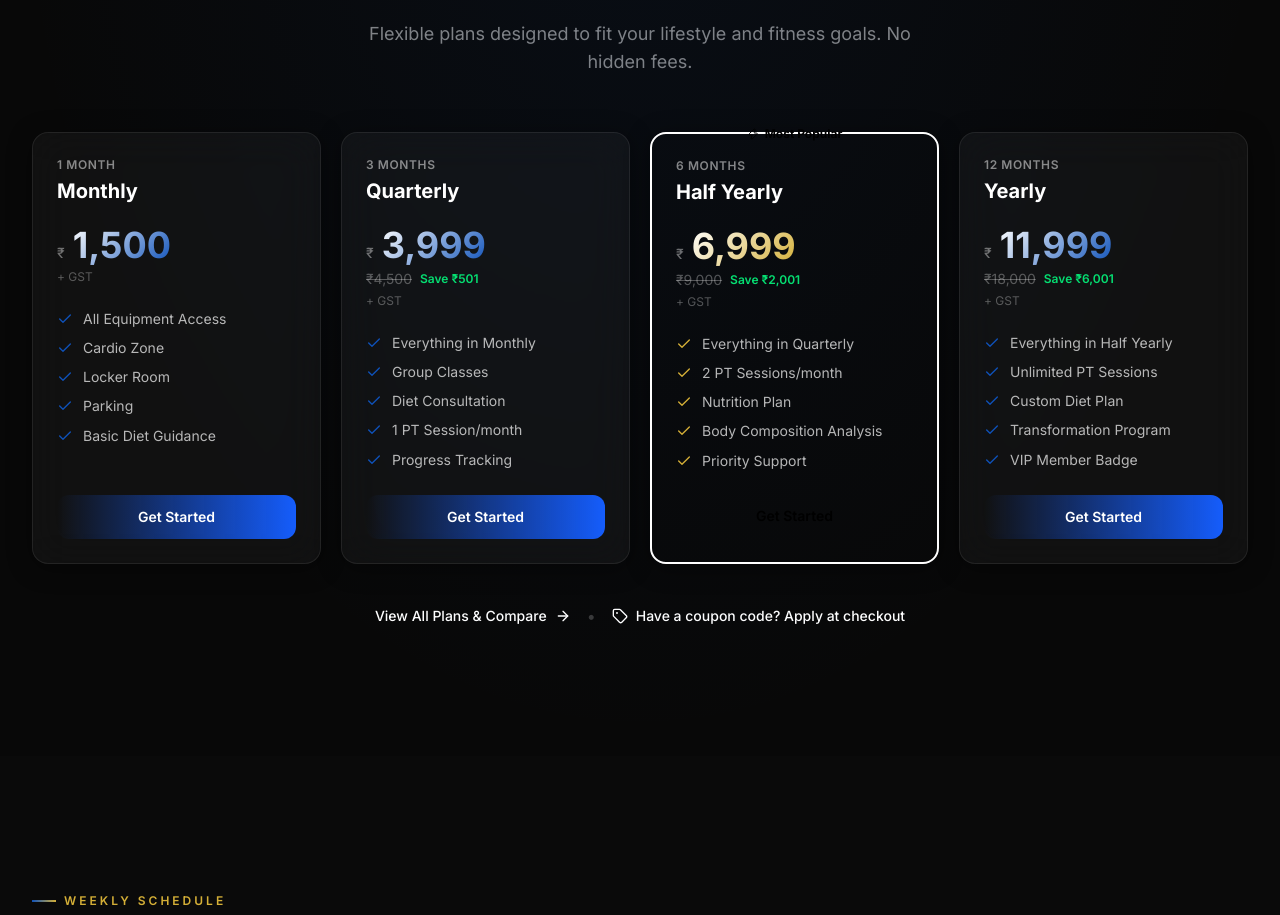
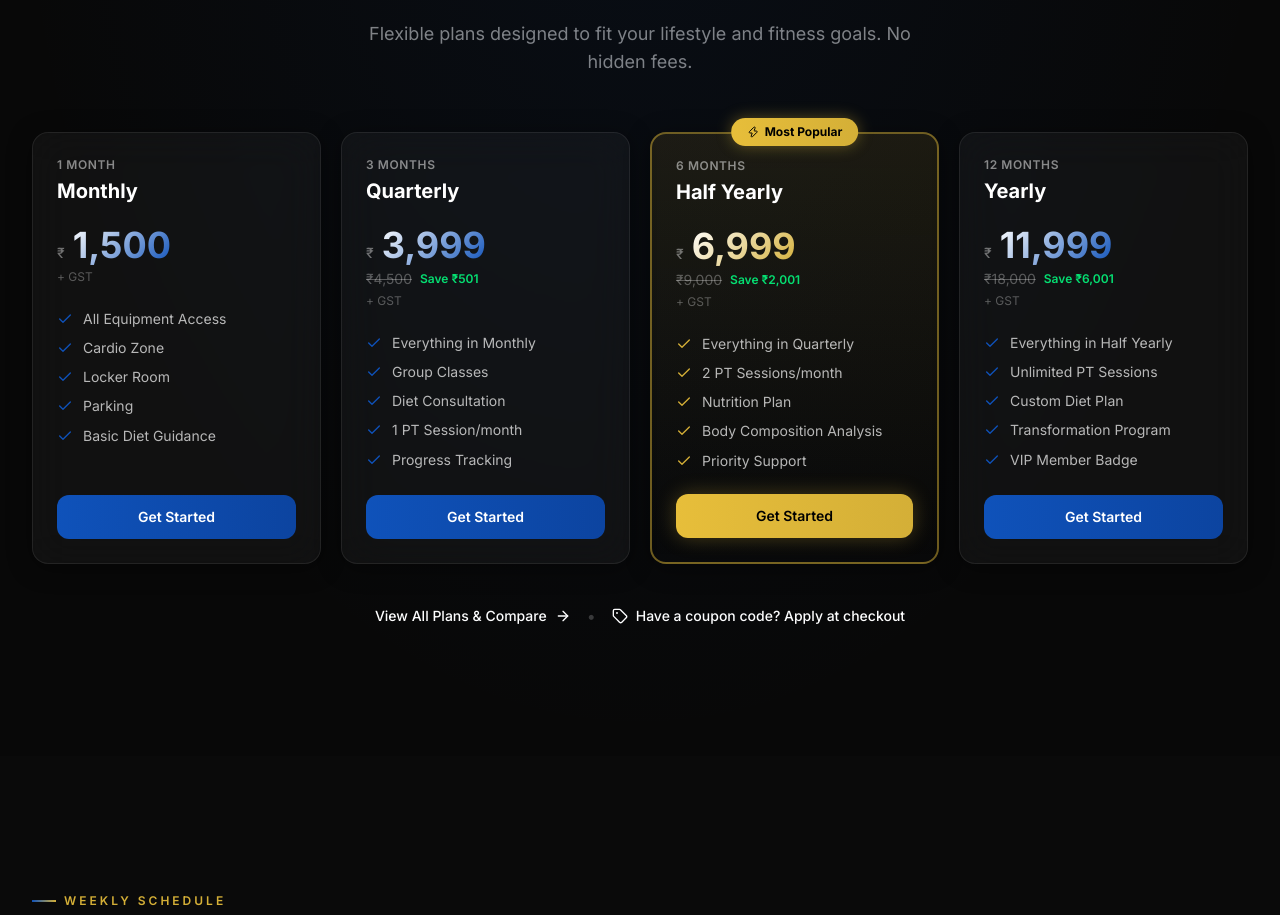
Before and after one commit to milestonenergym-glitch/Milestoneenergym, a Next.js app in the folder frontend/: page / in a window 1280 px wide. Shown: the part 2174-3089 px from the top of the page. Built offline with nearby package versions, Linux system fonts and the light colour scheme; no server answers; the database is empty.

Commit message:
fix: membership plans popular badge cutoff and missing gold color styling

```diff
--- a/frontend/app/(public)/membership/page.tsx
+++ b/frontend/app/(public)/membership/page.tsx
@@ -147,14 +147,14 @@ export default function MembershipPage() {
               initial={{ opacity: 0, y: 30 }}
               animate={{ opacity: 1, y: 0 }}
               transition={{ duration: 0.5, delay: index * 0.1 }}
-              className={`relative glass p-8 rounded-3xl border transition-all duration-300 hover:-translate-y-2 ${
+              className={`relative overflow-visible glass p-8 rounded-3xl border transition-all duration-300 hover:-translate-y-2 ${
                 plan.popular
-                  ? 'border-brand-gold/50 shadow-[0_0_40px_rgba(235,178,54,0.15)] bg-gradient-to-b from-[#1A1A1A] to-[#0A0A0A]'
+                  ? 'border-[#D4AF37]/50 shadow-[0_0_40px_rgba(212,175,55,0.15)] bg-gradient-to-b from-[#1A1A1A] to-[#0A0A0A]'
                   : 'border-white/10 hover:border-white/20'
               }`}
             >
               {plan.popular && (
-                <div className="absolute top-0 left-1/2 -translate-x-1/2 -translate-y-1/2 px-4 py-1 bg-brand-gold text-[#0A0A0A] text-xs font-bold uppercase tracking-wider rounded-full">
+                <div className="absolute top-0 left-1/2 -translate-x-1/2 -translate-y-1/2 px-4 py-1 bg-gradient-to-r from-[#E7BE3A] to-[#D4AF37] text-[#0A0A0A] text-xs font-bold uppercase tracking-wider rounded-full shadow-[0_0_15px_rgba(212,175,55,0.4)] z-20">
                   Most Popular
                 </div>
               )}
@@ -167,9 +167,9 @@ export default function MembershipPage() {
                 <span className="text-white/50">{plan.period}</span>
               </div>
 
-              <Link href="/contact" className={`block w-full text-center py-3 rounded-xl font-semibold transition-all duration-300 ${
+              <Link href="/contact" className={`block w-full text-center py-3 rounded-xl font-semibold transition-all duration-300 relative z-10 ${
                 plan.popular
-                  ? 'bg-brand-gold text-[#0A0A0A] hover:bg-brand-gold-400 shadow-[0_0_20px_rgba(235,178,54,0.3)] hover:shadow-[0_0_30px_rgba(235,178,54,0.5)]'
+                  ? 'bg-gradient-to-r from-[#E7BE3A] to-[#D4AF37] text-[#0A0A0A] hover:opacity-90 shadow-[0_0_20px_rgba(212,175,55,0.3)]'
                   : 'bg-white/5 text-white hover:bg-white/10'
               }`}>
                 Join Now
--- a/frontend/components/public/home/MembershipPreview.tsx
+++ b/frontend/components/public/home/MembershipPreview.tsx
@@ -135,10 +135,10 @@ export default function MembershipPreview() {
               initial={{ y: 40, opacity: 0 }}
               animate={inView ? { y: 0, opacity: 1 } : {}}
               transition={{ delay: index * 0.1, duration: 0.6, ease: [0.22, 1, 0.36, 1] }}
-              className={`relative rounded-2xl p-6 flex flex-col transition-all duration-400 cursor-default ${
+              className={`relative overflow-visible rounded-2xl p-6 flex flex-col transition-all duration-400 cursor-default ${
                 plan.popular
-                  ? 'border-2 border-brand-gold/40 bg-gradient-to-b from-brand-gold/10 to-transparent'
-                  : 'glass border border-white/8'
+                  ? 'border-2 border-[#D4AF37]/50 bg-gradient-to-b from-[#D4AF37]/10 to-transparent'
+                  : 'glass border border-white/10'
               }`}
               style={{
                 boxShadow: hoveredPlan === plan.id
@@ -152,8 +152,8 @@ export default function MembershipPreview() {
             >
               {/* Popular Badge */}
               {plan.popular && (
-                <div className="absolute -top-3.5 left-1/2 -translate-x-1/2">
-                  <div className="flex items-center gap-1.5 bg-gradient-to-r from-brand-gold-400 to-brand-gold text-black text-xs font-bold px-4 py-1.5 rounded-full">
+                <div className="absolute -top-4 left-1/2 -translate-x-1/2 z-20">
+                  <div className="flex items-center gap-1.5 bg-gradient-to-r from-[#E7BE3A] to-[#D4AF37] text-black text-xs font-bold px-4 py-1.5 rounded-full shadow-[0_0_15px_rgba(212,175,55,0.4)]">
                     <Zap className="w-3 h-3" />
                     Most Popular
                   </div>
@@ -206,10 +206,10 @@ export default function MembershipPreview() {
               {/* CTA */}
               <Link
                 href={`/membership?plan=${plan.id}`}
-                className={`w-full text-center py-3 rounded-xl font-semibold text-sm transition-all ${
+                className={`w-full text-center py-3 rounded-xl font-semibold text-sm transition-all z-10 relative ${
                   plan.popular
-                    ? 'bg-gradient-to-r from-brand-gold-400 to-brand-gold text-black hover:opacity-90'
-                    : 'bg-gradient-to-r from-brand-blue to-blue-600 text-white hover:opacity-90'
+                    ? 'bg-gradient-to-r from-[#E7BE3A] to-[#D4AF37] text-black hover:opacity-90 shadow-[0_0_20px_rgba(212,175,55,0.3)]'
+                    : 'bg-gradient-to-r from-[#0F52BA] to-[#0C44A0] text-white hover:opacity-90'
                 }`}
                 id={`plan-cta-${plan.id}`}
               >
--- /dev/null
+++ b/frontend/seedAdmin.js
@@ -0,0 +1,35 @@
+const { PrismaClient } = require('@prisma/client');
+const bcrypt = require('bcryptjs');
+
+const prisma = new PrismaClient();
+
+async function main() {
+  const email = 'admin@milestoneenergym.com';
+  const password = 'adminpassword123';
+
+  const existingUser = await prisma.user.findUnique({ where: { email } });
+
+  if (!existingUser) {
+    const passwordHash = await bcrypt.hash(password, 10);
+    await prisma.user.create({
+      data: {
+        name: 'Admin',
+        email,
+        passwordHash,
+        role: 'ADMIN',
+      },
+    });
+    console.log('Admin user created!');
+  } else {
+    console.log('Admin user already exists.');
+  }
+}
+
+main()
+  .catch((e) => {
+    console.error(e);
+    process.exit(1);
+  })
+  .finally(async () => {
+    await prisma.$disconnect();
+  });
```
